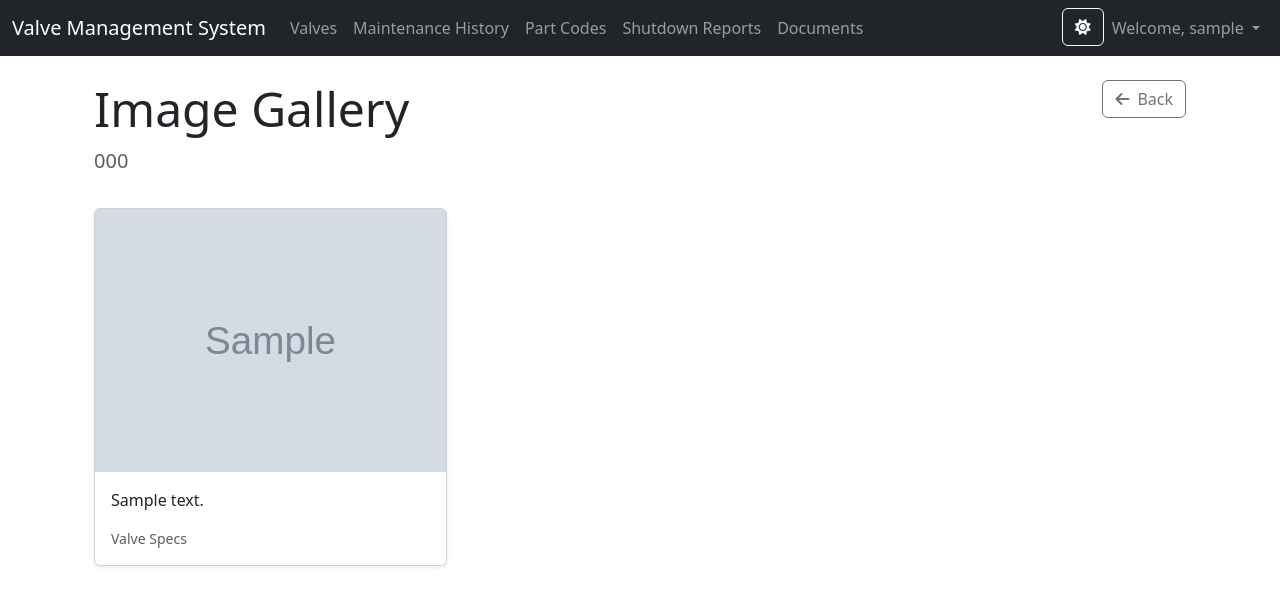
After one commit to MrAlaa90/Valve_webapp, a Django app: page /valves/1/images/ in a window 1280 px wide. The commit adds this page. Shown: the top 606 px of the page. Run offline with Django 5.2, Linux system fonts and the light colour scheme; a user stored in the database is signed in; tables that the repository leaves empty hold one stand-in row (values such as "Sample post"); grey boxes marked "Sample" are stand-in pictures; some libraries are stand-ins or nearby versions.

Commit message:
feat: Link images and enhance gallery and documents pages

```diff
--- a/valve_project/settings.py
+++ b/valve_project/settings.py
@@ -30,7 +30,7 @@ SECRET_KEY = os.environ.get('SECRET_KEY')
 # The DEBUG value is read from environment variables, and defaults to False if not present.
 DEBUG = os.environ.get('DEBUG', 'False') == 'True'
 
-ALLOWED_HOSTS = ['valvesworkshop.site', 'www.valvesworkshop.site', '127.0.0.1', 'localhost']
+ALLOWED_HOSTS = ['valvesworkshop.site', 'www.valvesworkshop.site', 'localhost', '127.0.0.1', '0.0.0.0']
 
 
 # Application definition
@@ -171,4 +171,4 @@ CRISPY_TEMPLATE_PACK = "bootstrap5"
 SECURE_PROXY_SSL_HEADER = ('HTTP_X_FORWARDED_PROTO', 'https')
 
 # عند استخدام ngrok، قد تحتاج إلى إضافة النطاق الذي يولده إلى هذه القائمة
-CSRF_TRUSTED_ORIGINS = ['https://*.ngrok-free.app']
+CSRF_TRUSTED_ORIGINS = ['https://valvesworkshop.site', 'https://www.valvesworkshop.site']
--- /dev/null
+++ b/valve_project/templates/valves/valve_gallery.html
@@ -0,0 +1,44 @@
+{% extends "base.html" %}
+{% load i18n %}
+
+{% block title %}{% trans "Image Gallery" %}: {{ valve.tag_number }}{% endblock %}
+
+{% block content %}
+<div class="container mt-4">
+    <div class="row mb-3">
+        <div class="col-md-8">
+            <h1 class="display-5">{% trans "Image Gallery" %}</h1>
+            <p class="lead text-muted">{{ valve.tag_number }}</p>
+        </div>
+        <div class="col-md-4 text-end">
+            <a href="{{ request.META.HTTP_REFERER|escape }}" class="btn btn-outline-secondary">
+                <i class="fas fa-arrow-left me-2"></i>{% trans "Back" %}
+            </a>
+        </div>
+    </div>
+
+    {% if images %}
+    <div class="row row-cols-1 row-cols-sm-2 row-cols-md-3 g-3">
+        {% for image in images %}
+        <div class="col">
+            <div class="card shadow-sm">
+                <a href="{{ image.image.url }}" target="_blank">
+                    <img src="{{ image.image.url }}" class="card-img-top" alt="{{ image.description|default:'Valve Image' }}">
+                </a>
+                <div class="card-body">
+                    <p class="card-text">{{ image.description|default:"" }}</p>
+                    <div class="d-flex justify-content-between align-items-center">
+                        <small class="text-muted">{{ image.get_category_display }}</small>
+                    </div>
+                </div>
+            </div>
+        </div>
+        {% endfor %}
+    </div>
+    {% else %}
+    <div class="alert alert-info text-center" role="alert">
+        {% trans "There are no images for this valve." %}
+    </div>
+    {% endif %}
+</div>
+{% endblock %}
--- a/valve_project/templates/valves/valve_images_gallery.html
+++ /dev/null
@@ -1 +0,0 @@
-<li class="breadcrumb-item"><a href="{% url 'valves:home' %}">{% trans "Home" %}</a></li>
```
Also changed, not shown: valve_project/templates/valves/documents.html (+8 -0 lines), valves/management/commands/link_images.py (added, +52 -0 lines), 1 other file.
